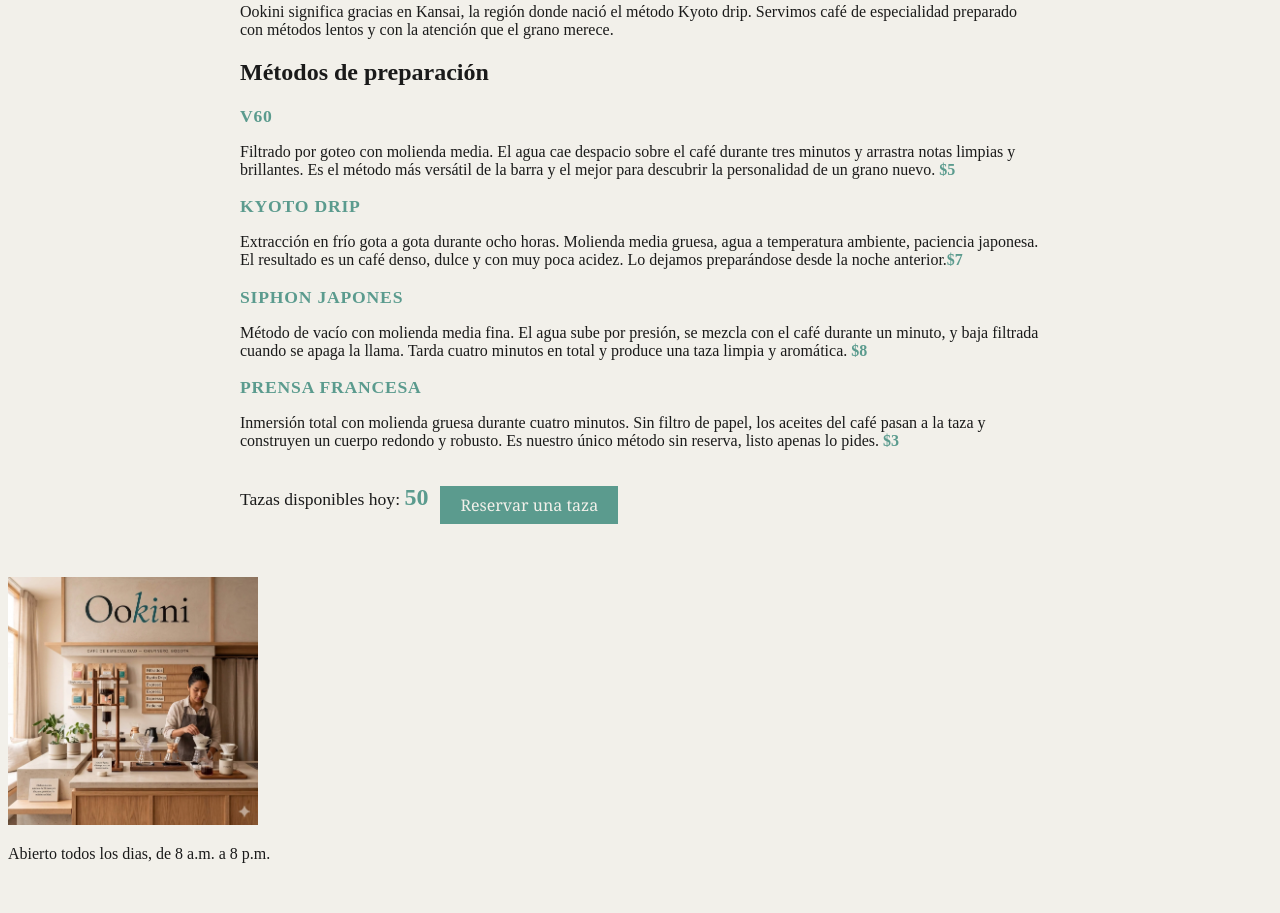
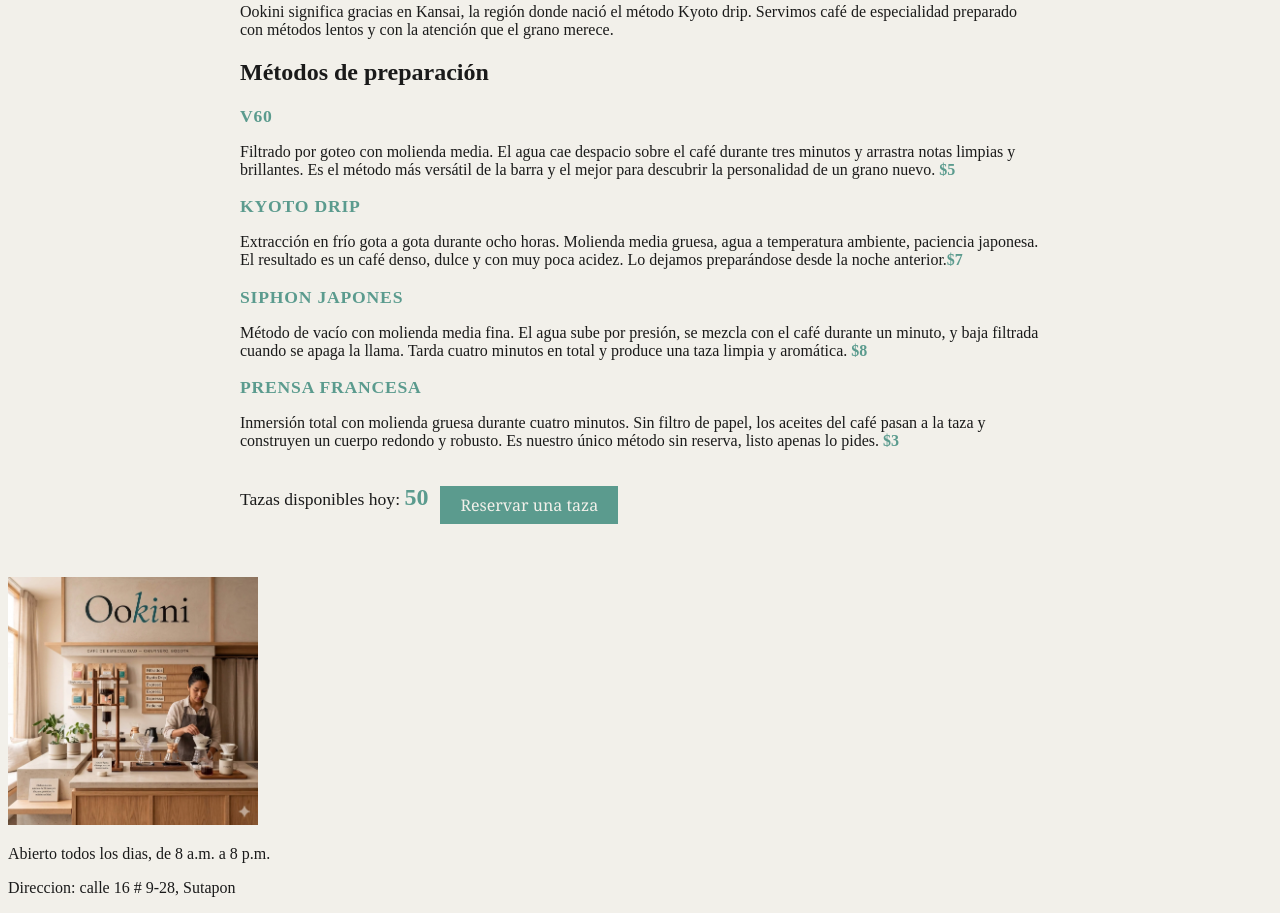
Before and after one commit to Luchoedol/ookini, a plain HTML site: page index.html in a window 1280 px wide. Shown: the part 207-1120 px from the top of the page. Before the commit the page ends 1086 px from the top, so only its background shows below. Drawn offline with Linux system fonts and the light colour scheme.

Commit message:
agregar direccion en el footer

```diff
--- a/index.html
+++ b/index.html
@@ -59,6 +59,7 @@
     <footer id="contacto">
         <img src="ookini_barra.png" alt="Barra de Ookini, café de especialidad" width="250">
         <p>Abierto todos los dias, de 8 a.m. a 8 p.m.</p>
+        <p>Direccion: calle 16 # 9-28, Sutapon</p>
     </footer>
     <script src="script.js"></script>
 </body>
```
